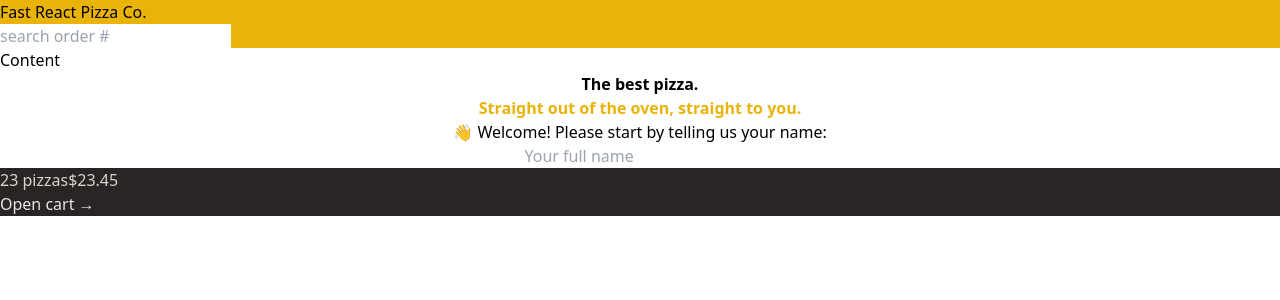
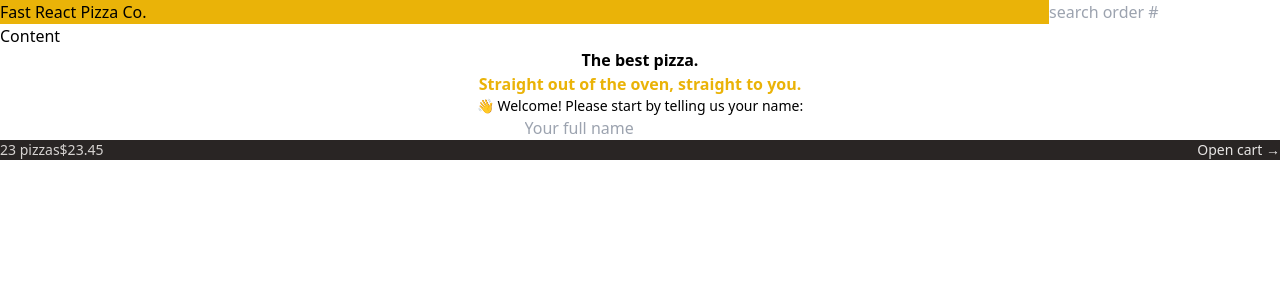
Before and after one commit to adelana107/React-Router-With-Data-Loading-, a React (Vite) app: page / in a window 1280 px wide. Shown: the top 300 px of the page. Built offline with nearby package versions, Linux system fonts and the light colour scheme.

Commit message:
using flexbox

```diff
--- a/src/features/cart/CartOverview.jsx
+++ b/src/features/cart/CartOverview.jsx
@@ -2,8 +2,8 @@
 
 function CartOverview() {
   return (
-    <div className="bg-stone-800 p-4 uppercase text-stone-200">
-      <p className="space-x-4 text-stone-300">
+    <div className="flex items-center justify-between bg-stone-800 p-4 px-4 py-4 text-sm uppercase text-stone-200 sm:space-x-6 sm:px-6 md:text-base">
+      <p className="space-x-4 text-stone-300 sm:px-6 md:text-base">
         <span>23 pizzas</span>
         <span>$23.45</span>
       </p>
--- a/src/features/ui/Header.jsx
+++ b/src/features/ui/Header.jsx
@@ -4,7 +4,7 @@
 
 function Header() {
   return (
-    <header className="border-b border-stone-200 bg-yellow-500 px-4 py-3 uppercase">
+    <header className="flex items-center justify-between border-b border-stone-200 bg-yellow-500 px-4 py-3 uppercase sm:px-6">
       <Link to="/" className="tracking-widest">
         Fast React Pizza Co.
       </Link>
--- a/src/features/ui/Home.jsx
+++ b/src/features/ui/Home.jsx
@@ -2,8 +2,8 @@
 
 function Home() {
   return (
-    <div className="my-10 text-center">
-      <h1 className="mb-8 text-center font-semibold">
+    <div className="my-10 text-center sm:my-16">
+      <h1 className="mb-8 text-center font-semibold md:text-3xl">
         The best pizza.
         <br />
         <span className="text-yellow-500">
--- a/src/features/user/CreateUser.jsx
+++ b/src/features/user/CreateUser.jsx
@@ -9,13 +9,16 @@
 
   return (
     <form onSubmit={handleSubmit}>
-      <p>👋 Welcome! Please start by telling us your name:</p>
+      <p className="mb-4 text-sm text-stone-600 md:text-base">
+        👋 Welcome! Please start by telling us your name:
+      </p>
 
       <input
         type="text"
         placeholder="Your full name"
         value={username}
         onChange={(e) => setUsername(e.target.value)}
+        className="w-72"
       />
 
       {username !== '' && (
--- a/src/features/user/username.jsx
+++ b/src/features/user/username.jsx
@@ -1,5 +1,5 @@
 function username() {
-  return <div className="hidden text-sm font-semibold">Adelana</div>;
+  return <div className="hidden text-sm font-semibold md:block">Adelana</div>;
 }
 
 export default username;
```
